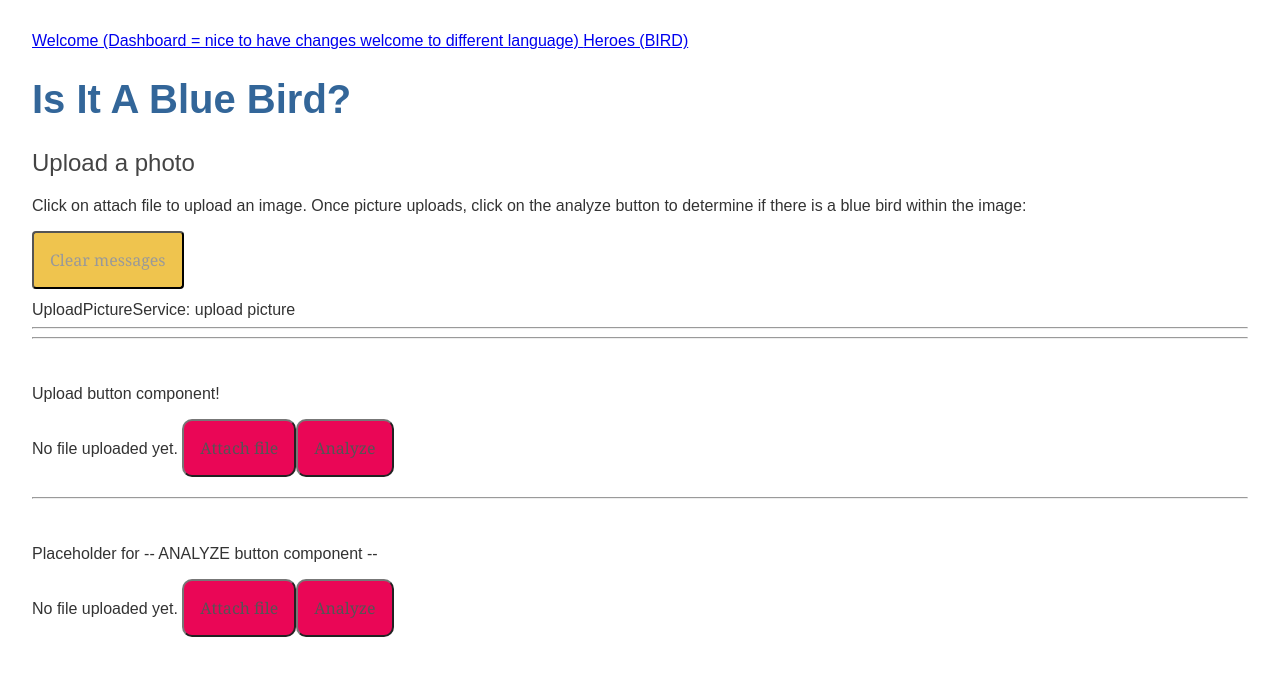
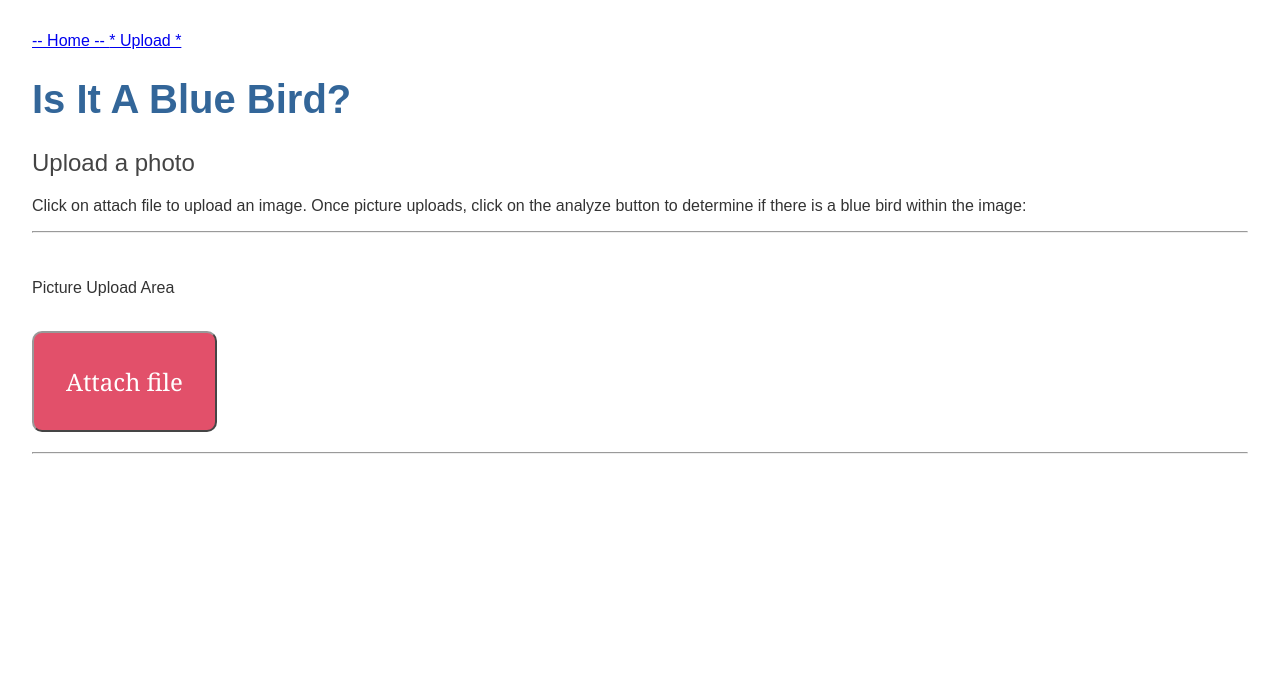
Before and after one commit to arigo7/Is-it-a-blue-bird, an Angular app: page /dashboard in a window 1280 px wide. Shown: the top 676 px of the page. Built offline with nearby package versions, Linux system fonts and the light colour scheme.

Commit message:
ngIf url image then analyze button shows

```diff
--- a/src/app/app.component.html
+++ b/src/app/app.component.html
@@ -1,22 +1,18 @@
+
+<!-- APP COMPONENT -->
 
 <nav>
-  <a routerLink="/dashboard">Welcome (Dashboard = nice to have changes welcome to different language) </a>
   <!-- P5 routerLink attribute is set to "/heroes", the string that the router matches to the route to HeroesComponent -->
-  <!-- routerLink - selector for the RouterLink directive that turns user clicks into router navigations - another of the public directives in the RouterModule -->
+  <!-- P5 <nav> element and, within that, an anchor element that, when clicked, triggers navigation to the HeroesComponent -->
+  <a routerLink="/heroes">   -- Home -- </a>
 
-  <a routerLink="/heroes"> Heroes (BIRD) </a>
+  <a routerLink="/dashboard">* Upload * </a>
+
+
 </nav>
 
+<!-- APP TITLE DISPLAYED -->
 <h1>{{ title }}</h1>
 
-<!-- P5 <nav> element and, within that, an anchor element that, when clicked, triggers navigation to the HeroesComponent -->
 <!-- P5  tells the router where to display routed views-->
 <router-outlet></router-outlet>
-
-<!-- app-heroes is the element selector for the HeroesComponent -->
-<!-- P5 AppComponent template no longer needs this because the app will only display the HeroesComponent when user navigates to it -->
-<!-- <app-heroes></app-heroes> -->
-
-<!-- Bird - don't need this here anymore, moved it to the messages -->
-<!-- display the generated MessagesComponent -->
-<!-- <app-messages></app-messages> -->
--- a/src/app/dashboard/dashboard.component.html
+++ b/src/app/dashboard/dashboard.component.html
@@ -2,25 +2,18 @@
 
 <p>Click on attach file to upload an image. Once picture uploads, click on the analyze button to determine if there is a blue bird within the image: </p>
 
-<!-- display the generated MessagesComponent - button TOUR OF HEROES-->
-<app-messages></app-messages>
+<!-- display the generated MessagesComponent - button TOUR OF HEROES
+<app-messages></app-messages> -->
 
 <hr>
 <br>
-<p>Upload button component!</p>
+<p>Picture Upload Area</p>
 <app-upload-button></app-upload-button>
 
 <hr>
 <br>
-<p>Placeholder for -- ANALYZE button component --  </p>
-<!-- analyze button will go here -->
-<!-- Can I use *ngif image is loaded or something like that? -->
-<!-- DO I NEED TO ATTACH A SERVICE TO ANALYZE BUTTON COMPONENT ?-->
-<!-- DO I NEED ROUTING SO IT ROUTES TO API LIKE MESSAGES COMPONENT OR LIKE HERO SERVICE? -->
-<!-- Where should <img src={{url}}>  (and it's part of UPLOAD BUTTON right now) live so analyze button can be bound to when it shows up and show up only if image shows up? -->
-<app-upload-button></app-upload-button>
 
-<!-- I was thinking to do something like this with the image-->
+<!-- Try something like this with the image-->
 <!-- <div *ngIf="selectedHero">
 
 
--- a/src/app/dashboard/dashboard.component.scss
+++ b/src/app/dashboard/dashboard.component.scss
@@ -0,0 +1,3 @@
+.file-upload {
+
+}
--- a/src/app/heroes/hero.service.ts
+++ b/src/app/heroes/hero.service.ts
@@ -48,7 +48,7 @@ export class HeroService {
     // of(HEROES) returns and Observable<Hero[]> that emits a single value (an array of mock heroes)
     const heroes = of(HEROES);
     // P4 Send message from heroService:
-    this.messageService.add('UploadPictureService: upload picture')
+    this.messageService.add('HeroService: fetched heroes')
     return heroes;
   }
   getHero(id: number): Observable<Hero> {
--- a/src/app/heroes/heroes.component.html
+++ b/src/app/heroes/heroes.component.html
@@ -1,34 +1,9 @@
-<!-- first part  -->
-<!-- <h2>{{ hero }}</h2> -->
 
-<!-- second part -->
-<!--  the word uppercase in the interpolation binding after the pipe operator (|), actiVates the built in UppercasePipe -->
-<!-- Pipes "|", are good for formatting strings, currency amounts, dates and other display data  -->
-<!-- <h2>{{ hero.name | uppercase}} Details</h2>
-<div><span>id: </span>{{hero.id}}</div> -->
-
-<!-- Changes the  -->
-<!-- <div><span>name: </span> {{hero.name}}</div> -->
-<!-- <div>
-  <label for="name">Hero name: </label>
-  <input id ="name" [(ngModel)]="hero.name" placeholder="name">
-</div> -->
-
-<!-- Third part -->
-<!-- <h2>Marvel Heroes</h2>
-<ul class="heroes"> -->
-  <!-- *ngFor is a repeater directive, repeats host element (<li>) for each element in a list (heroes is the mock heroes list) -->
-    <!-- (click)="onSelect(hero) event binding -->
-    <!-- (click) tell Angular to "listen" for the <li> click event. When clicked on li, Angular executes onSelect(hero) (yet to be defined on heroes.component.ts)-->
-  <!-- <li *ngFor="let hero of heroes"
-  [class.selected]="hero === selectedHero"
-  (click)="onSelect(hero)">
-    <span class="badge">{{ hero.id }}</span>  {{ hero.name }}
-  </li>
-</ul> -->
 
 <!-- P5  -->
-<h2>Marvel Heroes</h2>
+<h2>Welcome to my starter project home page</h2>
+
+<p>The framework and technologies used in this project:</p>
 <ul class="heroes">
   <li *ngFor="let hero of heroes">
     <a routerLink="/detail/{{ hero.id}}">
@@ -36,23 +11,3 @@
     </a>
   </li>
 </ul>
-
-<!-- component only displays the selected hero details if the selectedHero exists so we wrap detail HTML in a <div> with Angular's *ngIf directive to the <div> and set it to selectedHero. -->
-<!-- Part 3 - cut hero detail from here, paste it over the generated boilerplate in the HeroDetailComponent template -->
-
-<!-- <div *ngIf="selectedHero">
-  <h2>{{ selectedHero.name | uppercase}} Details</h2>
-  <div><span>id: </span>{{selectedHero.id}}</div>
-  <div>
-    <label for="hero-name">Hero name: </label>
-    <input id ="hero-name" [(ngModel)]="selectedHero.name"
-    placeholder="name">
-  </div>
-</div> -->
-
-<!-- P3 Add <app-hero-detail> elem near bottom of HeroesComponent template, where hero detail was -->
-
-<!-- It's a one way dada binding from selectedHero prop (of HeroesComponent) to the hero prop (of target element)-->
-<!-- Bind HeroesComponent.selectedHero to the element's hero property like this-->
-<!-- P5 erasing app hero detail - for now clicking on a hero does nothing, will fix with enabling routing to hero detail component -->
-<!-- <app-hero-detail [hero]="selectedHero"></app-hero-detail> -->
--- a/src/app/upload-button/upload-button.component.html
+++ b/src/app/upload-button/upload-button.component.html
@@ -1,35 +1,56 @@
-<!-- html input of type file allows user to open browser file selection dialog and select one or more files-->
+<div class="uploaded-img">
+    <img src="{{ url }}" />
+</div>
 
-<!-- with this input box, file can be selected from file system  -->
-<!-- but, it need script so it can be sent to backend -->
-<!-- When the change event gets triggered, the file is not automatically uploaded to the backend by the browser -->
+<!-- || = Or operator - so it returns file name or 'no file uploaded yet' -->
+<div class="img-name">
+    <!-- {{ fileName || "No file uploaded yet." }} -->
+    {{ fileName || "" }}
+</div>
 
-<!-- plain input (type file) is impossible to style properly so we end up doing is hiding it from the user, and then building  alternative file upload UI that uses the file input behind the scenes. -->
-
+<!--  <input> type="file" lets user open 'browser file selection dialog' and select one or more files, file can be selected from file system  -->
+<!-- When the event gets triggered, the file is not automatically uploaded to the backend by the browser -->
+<!-- <input> (type="file") is impossible to style properly so a trick is hiding it from user, and building alternative file upload UI that uses the file input behind scenes-->
 <!-- On top - plain file input used to open file upload dialog and handle change event (hidden from user [scss file]) -->
 <!-- onFileSelected (listener) gets executed and the event object ($event which can be added to a variable  with #fileUpload) gets forwarded-->
-<input type="file" class="file-input"
-(change)="onFileSelected($event)" #fileUpload>
+<!-- upload pink button and file input are linked - when user clicks button, click handler triggers file input via fileUpload.click(). -->
+<!-- built with Angular materials on tutorial, I styled it wit scss. To do; check into angular materials -->
 
 <!-- file-upload container div - contains actual UI that user will see on the screen. -->
 <div class="file-upload">
-<!-- || = Or operator - so it returns file name or 'no file uploaded yet' -->
+    <input
+    type="file"
+    class="file-input"
+    (change)="onFileSelected($event)"
+    #fileUpload
+    />
 
-{{ fileName || "No file uploaded yet." }}
-<!-- <div>{{imagePath}}</div> -->
-<!-- built with Angular materials on tutorial, I stiled it wit scss file-->
-<!-- upload teal button  and file input are linked - when user clicks button, click handler triggers file input via fileUpload.click(). -->
-<button mat-mini-fab color="primary" class="upload-btn"
-(click)="fileUpload.click()">
-<!-- <mat-icon>attach_file</mat-icon> -->
-Attach file
-</button>
+    <button
+    mat-mini-fab
+    color="primary"
+    class="upload-btn"
+    (click)="fileUpload.click()"
+    >
+    <!-- <mat-icon>attach_file</mat-icon> -->
+    Attach file
+    </button>
+</div>
 
-<button mat-mini-fab color="primary" class="upload-btn"
-(click)="analyze($event)">
-<!-- <mat-icon>attach_file</mat-icon> -->
-Analyze
-</button>
+<!-- ANALYZE BUTTON  that shows up if image is uploaded -->
 
-<img src={{url}}>
+<div *ngIf="url" class="file-analyze">
+    <button
+        mat-mini-fab
+        color="primary"
+        class="analyze-btn"
+        (click)="analyze($event)"
+    >
+        <!-- <mat-icon>wb_iridescent</mat-icon>
+        <mat-icon>toys</mat-icon>
+        <mat-icon>assistant</mat-icon>
+        <mat-icon>blur_on</mat-icon>
+        <mat-icon>flare</mat-icon>
+        -->
+        Analyze
+    </button>
 </div>
--- a/src/app/upload-button/upload-button.component.scss
+++ b/src/app/upload-button/upload-button.component.scss
@@ -4,15 +4,31 @@
 }
 
 .upload-btn {
+  color: rgb(255, 255, 255);
+  background-color: hsl(349, 72%, 60%);
+  margin-bottom: 12px;
+  padding: 2rem;
+  border-radius: 10px;
+  border-color: #999;
+  font-size: 1.5rem;
+}
+.upload-btn:hover {
   color: #555;
-  background-color: hsl(339, 95%, 47%);
+  // color: rgb(158, 154, 154);
+  background-color: #f8c844;
+}
+
+.analyze-btn {
+  color: #555;
+  background-color: hsl(164, 66%, 65%);
   margin-bottom: 12px;
-  padding: 1rem;
+  padding: 2rem;
   border-radius: 10px;
   border-color: #777;
-  font-size: 1rem;
+  font-size: 1.5rem;
+  border-color: hsl(164, 66%, 65%);
 }
-.upload-btn:hover {
+.analyze-btn:hover {
   color: rgb(158, 154, 154);
   background-color: #f8c844;
 }
--- a/src/index.html
+++ b/src/index.html
@@ -2,7 +2,7 @@
 <html lang="en">
 <head>
   <meta charset="utf-8">
-  <title>TourOfHeroes</title>
+  <title>Is it a Blue Bird?</title>
   <base href="/">
   <meta name="viewport" content="width=device-width, initial-scale=1">
   <link rel="icon" type="image/x-icon" href="favicon.ico">
```
Also changed, not shown: src/app/heroes/heroes.component.ts (+0 -23 lines), src/app/upload-button/upload-button.component.ts (+5 -6 lines).
